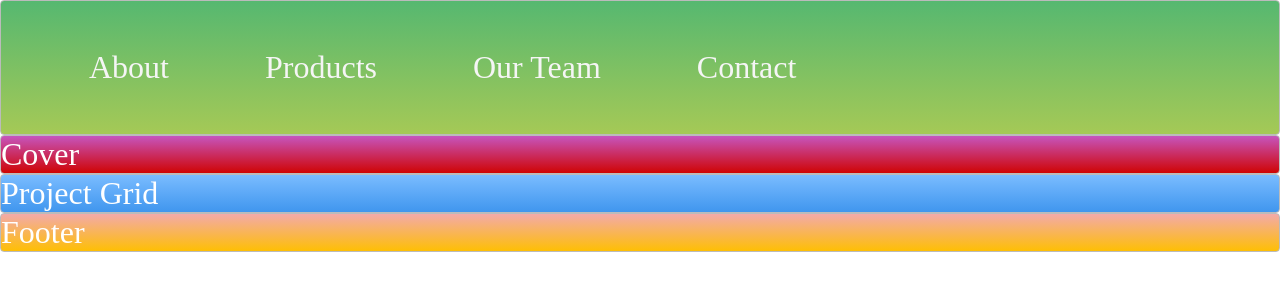
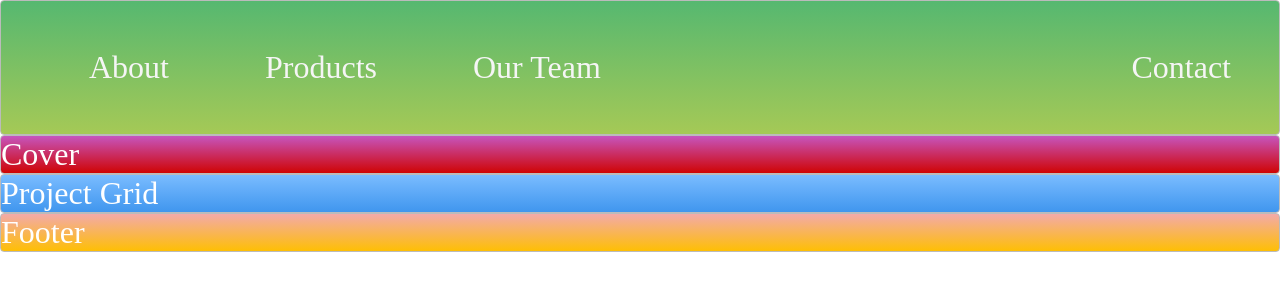
Before and after one commit to tonydc1997/CSS-Layout, a plain HTML site: page index.html in a window 1280 px wide. Drawn offline with Linux system fonts and the light colour scheme.

Commit message:
style: Glue Contact <li> to right side of navbar
- Add margin-left: auto to specified class.

```diff
--- a/style.css
+++ b/style.css
@@ -45,7 +45,9 @@ body {
   text-decoration: none;
 }
 
-.main-nav__child--right {}
+.main-nav__child--right {
+  margin-left: auto;
+}
 
 
 /*https://paulund.co.uk/how-to-create-shiny-css-buttons*/
```
